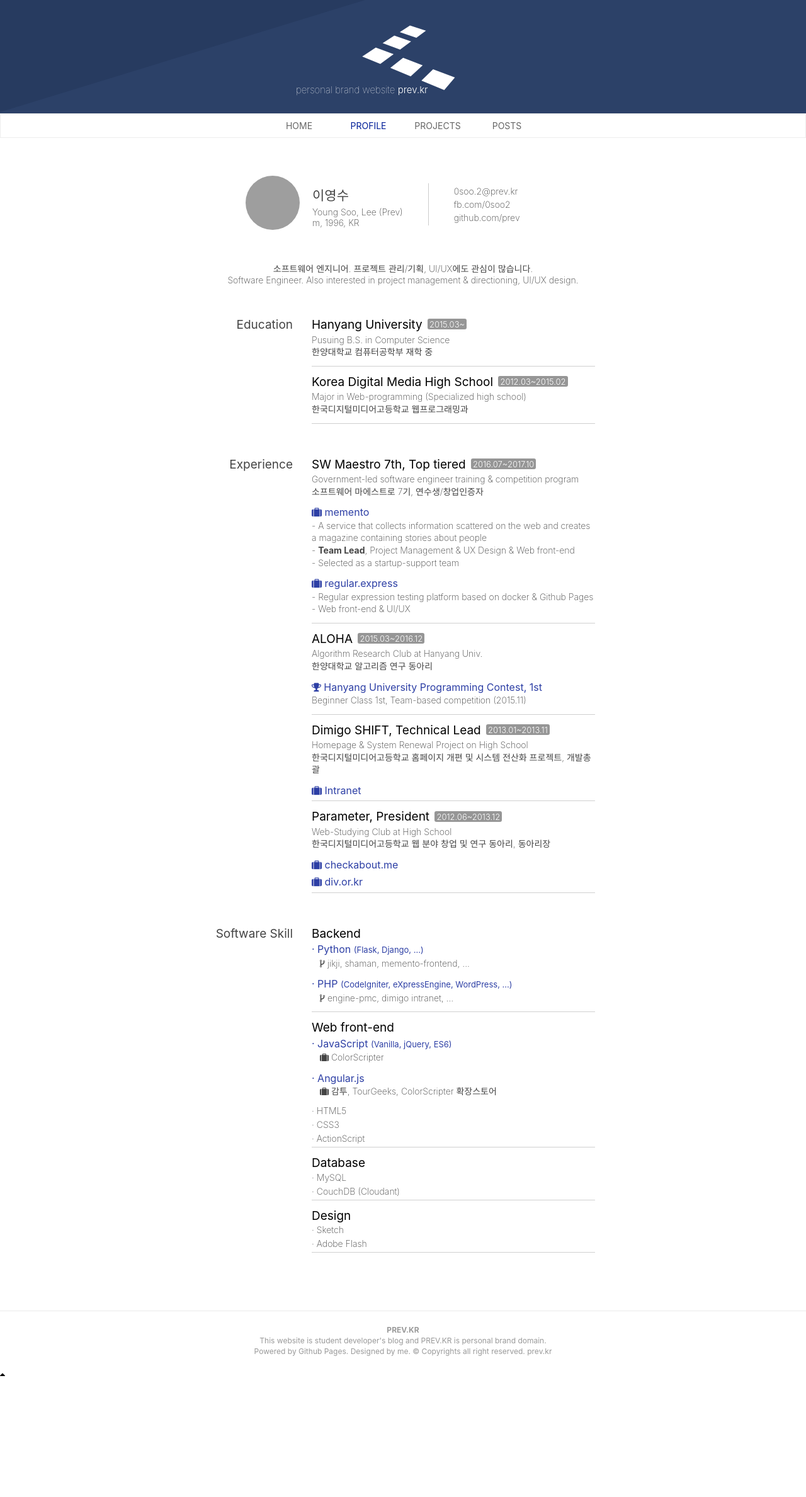
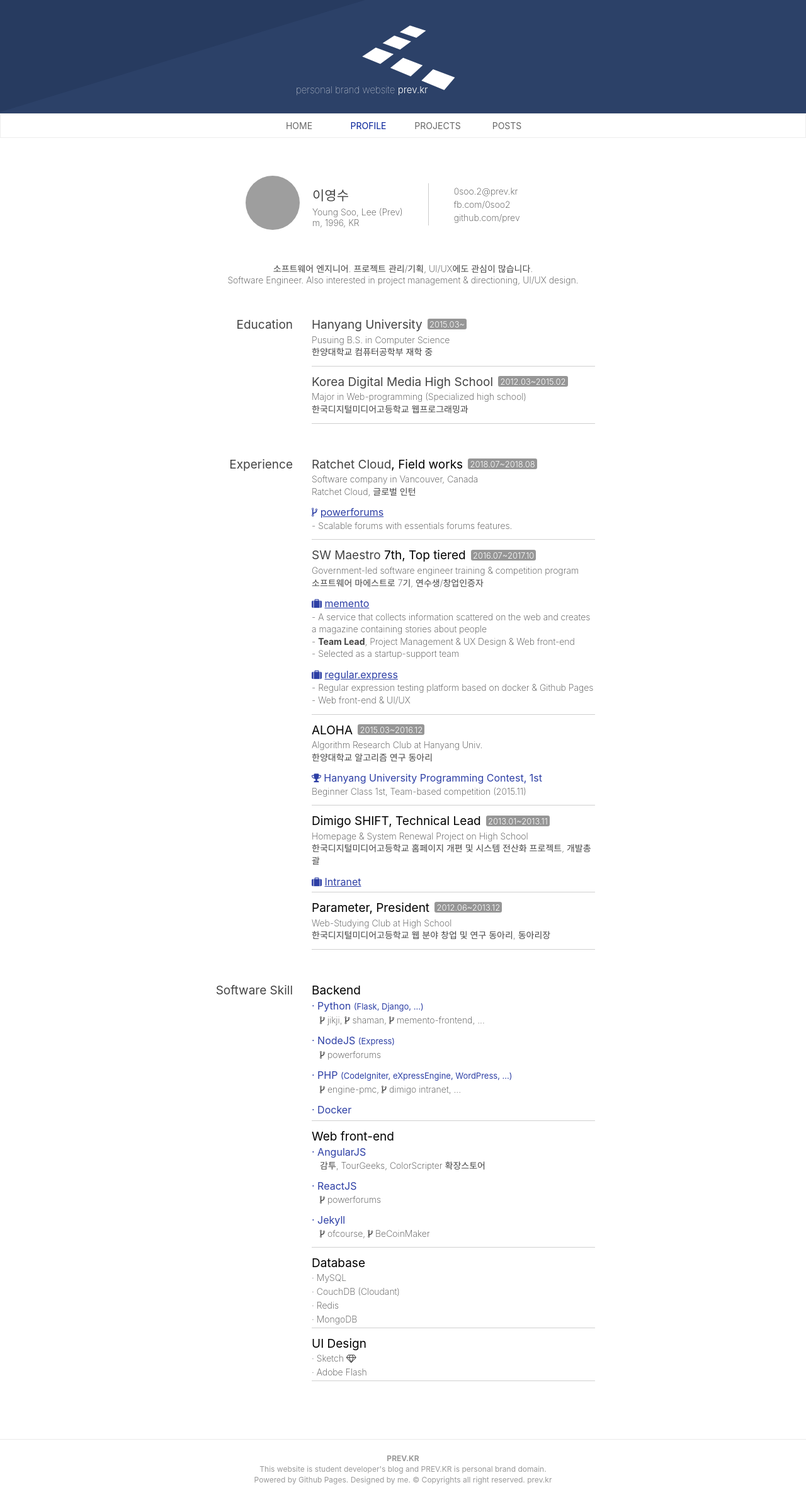
Before and after one commit to Prev/prev.github.io, a Jekyll site: the page built from profile.html, in a window 1280 px wide. Shown: the whole page at 63% size. Built offline with Jekyll 4.4.1, drawn with Linux system fonts in a browser that asks for light colours; before the commit the page ends 2190 px from its top, so only the background shows below that; grey boxes are pictures that could not be loaded.

Commit message:
Update profile, remove some projects

```diff
--- a/_layouts/default.html
+++ b/_layouts/default.html
@@ -135,8 +135,8 @@
 		ga('send', 'pageview');
 	</script>
 
-	<div class="scroll-top">
+	<!-- <div class="scroll-top">
 		<i class="fa fa-caret-up" aria-hidden="true"></i>
-	</div>
+	</div> -->
 </body>
 </html>
--- a/assets/css/profile.css
+++ b/assets/css/profile.css
@@ -42,7 +42,7 @@
 
 
 .profile dl dd h5{ font-size: 16px; color: #2d3fa5 }
-.profile dl dd h5 a{ color: #2d3fa5 }
+.profile dl dd h5 a{ color: #2d3fa5; text-decoration: underline; }
 .profile dl dd h5 span.small{ font-size: 13px }
 .profile dl dd div.detail{ padding-left: 13px }
 
--- a/profile.html
+++ b/profile.html
@@ -35,17 +35,21 @@ title: Profile
 		<dd>
 			<ul>
 				<li class="section">
-					<h4>Hanyang University <span class="date">2015.03~</span></h4>
+					<h4>
+						<a href="http://cs.hanyang.ac.kr">Hanyang University</a>
+						<span class="date">2015.03~</span></h4>
 					<div>
 						Pusuing B.S. in Computer Science<br>
-						<a href="http://cs.hanyang.ac.kr">한양대학교 컴퓨터공학부</a> 재학 중
+						한양대학교 컴퓨터공학부 재학 중
 					</div>
 				</li>
 				<li class="section">
-					<h4>Korea Digital Media High School <span class="date">2012.03~2015.02</span></h4>
+					<h4>
+						<a href="http://www.dimigo.hs.kr">Korea Digital Media High School</a>
+						<span class="date">2012.03~2015.02</span></h4>
 					<div>
 						Major in Web-programming (Specialized high school)<br>
-						<a href="http://www.dimigo.hs.kr">한국디지털미디어고등학교</a> 웹프로그래밍과
+						한국디지털미디어고등학교 웹프로그래밍과
 					</div>
 				</li>
 			</ul>
@@ -59,10 +63,34 @@ title: Profile
 		<dd>
 			<ul>
 				<li class="section">
-					<h4 id="swmaestro">SW Maestro 7th, Top tiered <span class="date">2016.07~2017.10</span></h4>
+					<h4 id="ratchetcloud">
+						<a href="https://ratchet.cloud">Ratchet Cloud</a>, Field works
+						<span class="date">2018.07~2018.08</span></h4>
+					<div>
+						Software company in Vancouver, Canada<br>
+						Ratchet Cloud, 글로벌 인턴
+					</div>
+					<ul>
+						<li>
+							<h5>
+								<i class="fa fa-code-fork" aria-hidden="true"></i>
+								<a href="https://github.com/ratchetcloud/powerforums">powerforums</a>
+							</h5>
+							<div>
+								- Scalable forums with essentials forums features.
+							</div>
+						</li>
+					</ul>
+				</li>
+
+				<li class="section">
+					<h4 id="swmaestro">
+							<a href="http://swmaestro.kr">SW Maestro</a> 7th, Top tiered
+							<span class="date">2016.07~2017.10</span>
+					</h4>
 					<div>
 						Government-led software engineer training & competition program<br>
-						<a href="http://swmaestro.kr">소프트웨어 마에스트로</a> 7기, 연수생/창업인증자
+						소프트웨어 마에스트로 7기, 연수생/창업인증자
 					</div>
 					<ul>
 						<li>
@@ -131,20 +159,6 @@ title: Profile
 						Web-Studying Club at High School<br>
 						한국디지털미디어고등학교 웹 분야 창업 및 연구 동아리, 동아리장
 					</div>
-					<ul>
-						<li>
-							<h5>
-								<i class="fa fa-suitcase" aria-hidden="true"></i>
-								<a href="/projects/#checkaboutme">checkabout.me</a>
-							</h5>
-						</li>
-						<li>
-							<h5>
-								<i class="fa fa-suitcase" aria-hidden="true"></i>
-								<a href="/projects/#div-or-kr">div.or.kr</a>
-							</h5>
-						</li>
-					</ul>
 				</li>
 			</ul>
 		</dd>
@@ -167,8 +181,22 @@ title: Profile
 							<div class="detail">
 								<i class="fa fa-code-fork" aria-hidden="true"></i>
 								<a href="https://github.com/Prev/jikji">jikji</a>,
+
+								<i class="fa fa-code-fork" aria-hidden="true"></i>
 								<a href="https://github.com/Prev/shaman">shaman</a>,
+
+								<i class="fa fa-code-fork" aria-hidden="true"></i>
 								<a href="https://github.com/memento7/service-frontend">memento-frontend</a>, ...
+							</div>
+						</li>
+						<li>
+							<h5>
+								· NodeJS
+								<span class="small">(Express)</span>
+							</h5>
+							<div class="detail">
+								<i class="fa fa-code-fork" aria-hidden="true"></i>
+								<a href="https://github.com/ratchetcloud/powerforums">powerforums</a>
 							</div>
 						</li>
 						<li>
@@ -179,8 +207,15 @@ title: Profile
 							<div class="detail">
 								<i class="fa fa-code-fork" aria-hidden="true"></i>
 								<a href="https://github.com/Prev/engine-pmc">engine-pmc</a>,
+
+								<i class="fa fa-code-fork" aria-hidden="true"></i>
 								<a href="https://github.com/Prev/intranet">dimigo intranet</a>, ...
 							</div>
+						</li>
+						<li>
+							<h5>
+								· Docker
+							</h5>
 						</li>
 					</ul>
 				</li>
@@ -189,27 +224,30 @@ title: Profile
 					<h4>Web front-end</h4>
 					<ul>
 						<li>
-							<h5>
-								· JavaScript
-								<span class="small">(Vanilla, jQuery, ES6)</span>
-							</h5>
+							<h5>· AngularJS</h5>
 							<div class="detail">
-								<i class="fa fa-suitcase" aria-hidden="true"></i>
-								<a href="/projects/#colorscripter">ColorScripter</a>
-							</div>
-						</li>
-						<li>
-							<h5>· Angular.js</h5>
-							<div class="detail">
-								<i class="fa fa-suitcase" aria-hidden="true"></i>
 								<a href="/projects/#gamtu">감투</a>,
 								<a href="/projects/#tourgeeks">TourGeeks</a>,
 								<a href="/projects/#colorscripter-extends">ColorScripter 확장스토어</a>
 							</div>
 						</li>
-						<li>· HTML5</li>
-						<li>· CSS3</li>
-						<li>· ActionScript</li>
+						<li>
+							<h5>· ReactJS</h5>
+							<div class="detail">
+								<i class="fa fa-code-fork" aria-hidden="true"></i>
+								<a href="https://github.com/ratchetcloud/powerforums">powerforums</a>
+							</div>
+						</li>
+						<li>
+							<h5>· Jekyll</h5>
+							<div class="detail">
+								<i class="fa fa-code-fork" aria-hidden="true"></i>
+								<a href="https://github.com/of-course/of-course.github.io">ofcourse</a>,
+
+								<i class="fa fa-code-fork" aria-hidden="true"></i>
+								<a href="https://github.com/becoinmaker/becoinmaker.github.io">BeCoinMaker</a>
+							</div>
+						</li>
 					</ul>
 				</li>
 
@@ -218,33 +256,19 @@ title: Profile
 					<ul>
 						<li>· MySQL</li>
 						<li>· CouchDB (Cloudant)</li>
+						<li>· Redis</li>
+						<li>· MongoDB</li>
 					</ul>
 				</li>
 
 				<li class="section">
-					<h4>Design</h4>
+					<h4>UI Design</h4>
 					<ul>
-						<li>· Sketch</li>
+						<li>· Sketch <i class="fa fa-diamond" aria-hidden="true"></i></li>
 						<li>· Adobe Flash</li>
 					</ul>
 				</li>
 			</ul>
 		</dd>
 	</dl>
-
-	<!-- <dl>
-		<dt>
-			<h3>License</h3>
-		</dt>
-		<dd>
-			<ul>
-				<li class="section">
-					<h4>정보처리산업기사 <span class="date">2017~</span></h4>
-					<div>
-						Industrial Engineer Information Processing
-					</div>
-				</li>
-			</ul>
-		</dd>
-	</dl> -->
 </section>
```
Also changed, not shown: assets/css/projects.css (+16 -7 lines), projects.html (+17 -17 lines).
